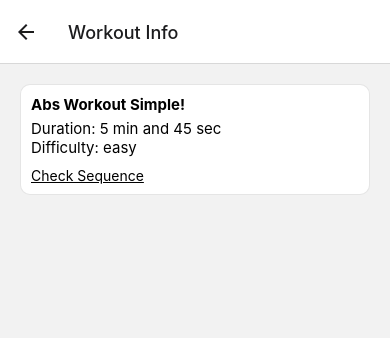
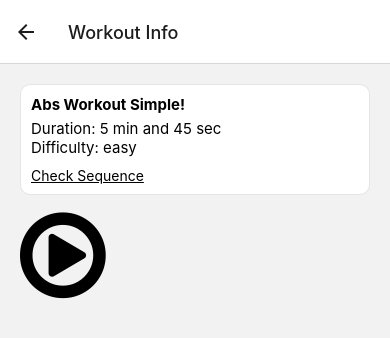
Before and after one commit to Jerga99/workout-app, a React Native app: screen / in a window 390 px wide. Both pictures are taken after a click on the element 195 px from the left and 175 px from the top of the page. Shown: the top 338 px of the page. Built offline with nearby package versions, Linux system fonts and the light colour scheme.

Commit message:
Play Icon

```diff
--- a/screens/WorkoutDetailScreen.tsx
+++ b/screens/WorkoutDetailScreen.tsx
@@ -59,6 +59,12 @@ export default function WorkoutDetailScreen({route}: Navigation) {
           </View>
         </Modal>
       </WorkoutItem>
+      <View>
+        <FontAwesome
+          name="play-circle-o"
+          size={100}
+        />
+      </View>
     </View>
   )
 }
```
